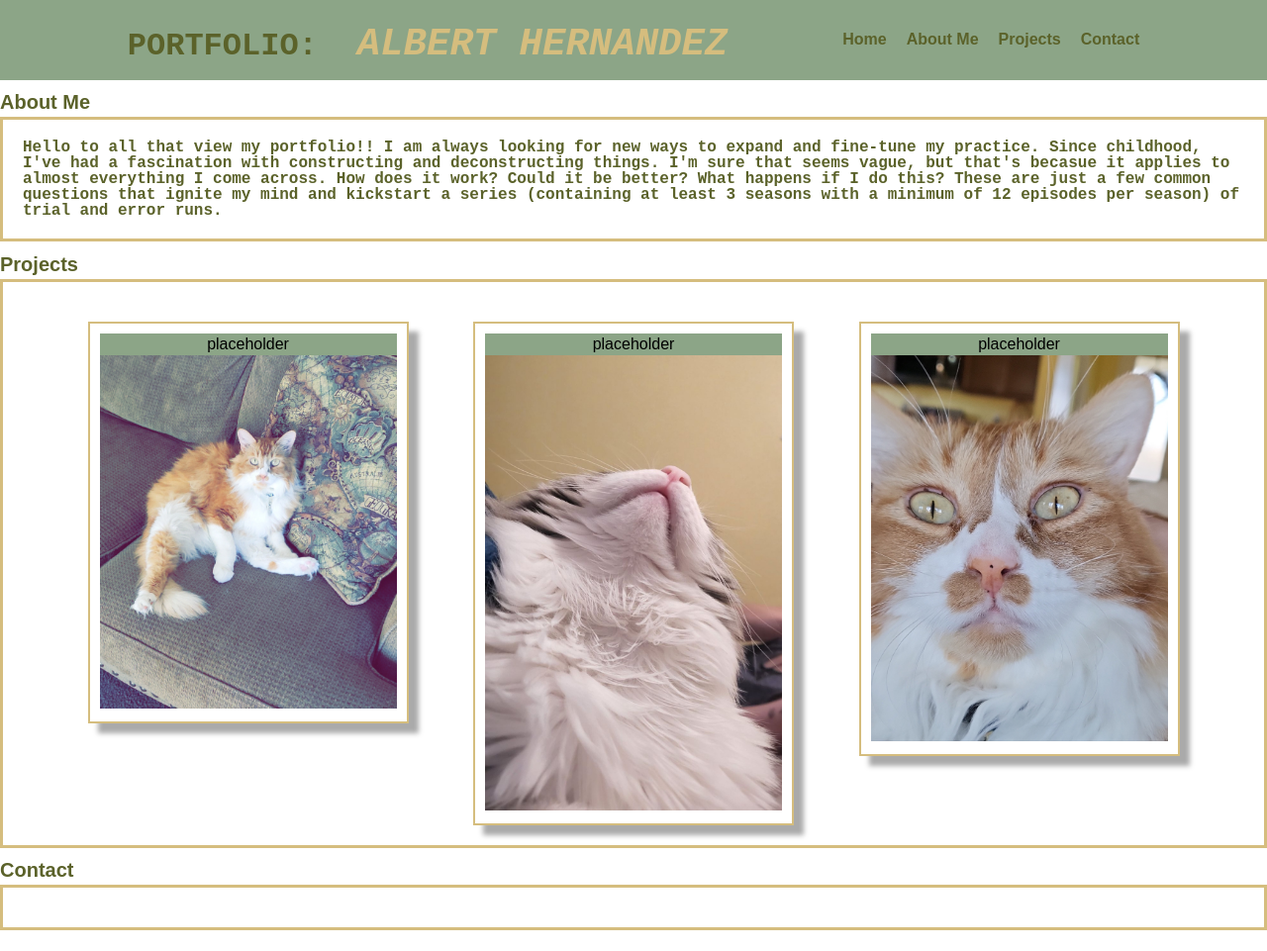
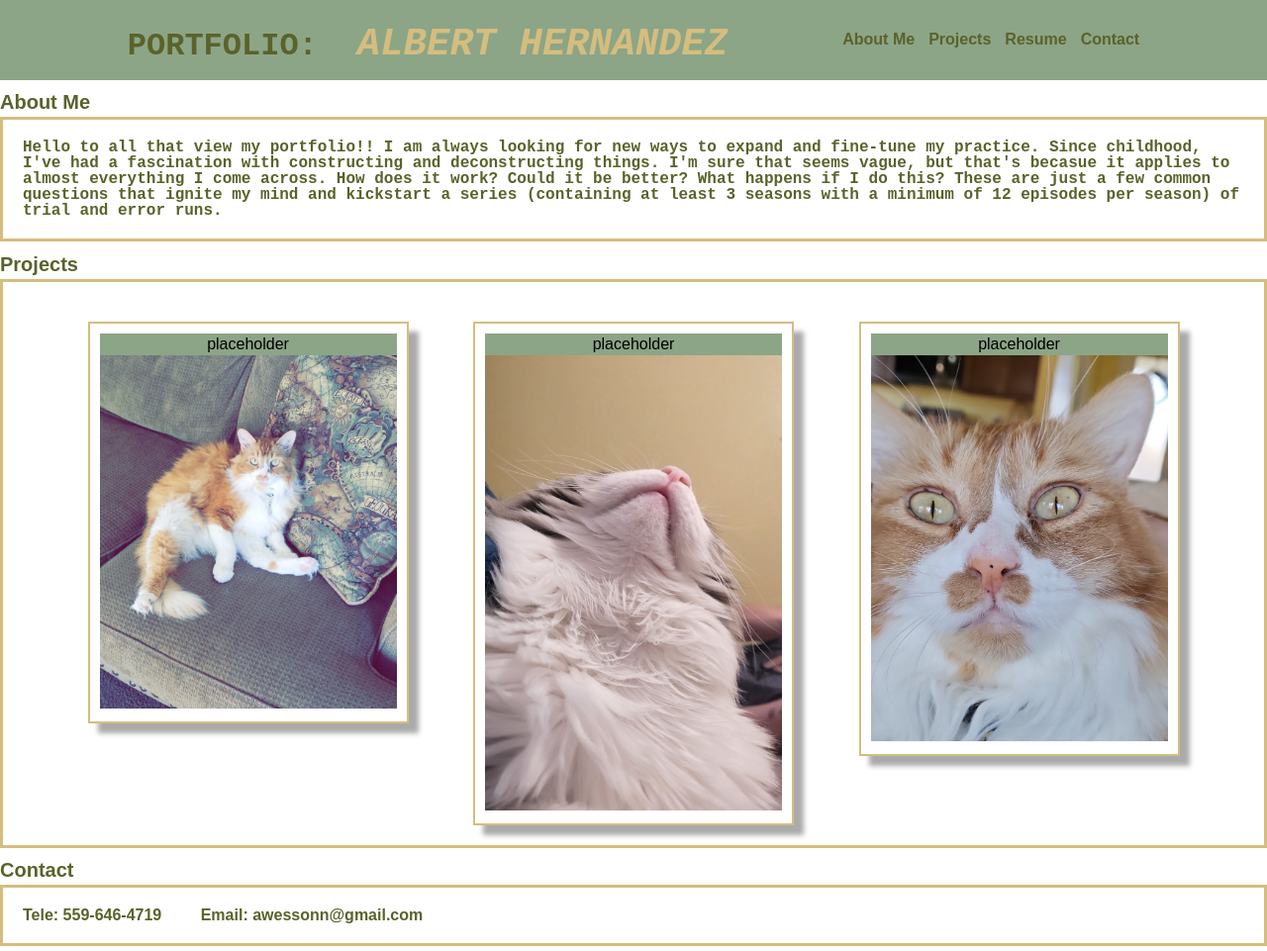
Before and after one commit to AlWesson/Portfolio, a plain HTML site: page index.html in a window 1280 px wide. Shown: the whole page at 99% size. Drawn offline with Linux system fonts and the light colour scheme.

Commit message:
adjusted header links. Links now labled: About Me, Projects, Resume, and Contact.

```diff
--- a/Assets/css/style.css
+++ b/Assets/css/style.css
@@ -117,12 +117,18 @@ p {
 
 }
 
-/* I got the idea for effects from Week 2: activity 28. I experimented with a few things, but ended up liking the "push-down" effect.*/
+/* I got the idea for effects from Week 2: activity 28. I experimented with a few things, but ended up liking the "push-down" effect from the transform and box-shadow minimizing.*/
 .project:hover{
     box-shadow: 1px 1px 1px #aaaaaa;
     transform: scale(0.98);
 }
+.contacts li{
+    font-weight: bolder;
+    color:rgb(91, 98, 42);
+    display: inline;
+    margin-right: 35px;
 
+}
 
 /* adjust the layout of the page according to window size. */
 @media screen and (max-width: 895px){
--- a/index.html
+++ b/index.html
@@ -16,9 +16,11 @@
         <!--Header navagations-->
             <nav>
                 <ul>
-                    <li><a href="#">Home</a></li>
+                    <!-- These will take me to named areas of the page. -->
+
                     <li><a href="#">About Me</a></li>
                     <li><a href="#Projects">Projects</a></li>
+                    <li><a href="#" target="_blank">Resume</a></li>
                     <li><a href="#Contacts">Contact</a></li>
                 </ul>
             </nav>
@@ -66,6 +68,11 @@
                 <a id="Contacts"><h3>Contact</h3></a>
                     <div>
                         <section>
+                            <ul class="contacts">
+                                <li>Tele: 559-646-4719 </li>
+                                <li>Email: awessonn@gmail.com</li>
+                                <li><a> </a></li>
+                            </ul>
 
                         </section>
                     </div>
```
